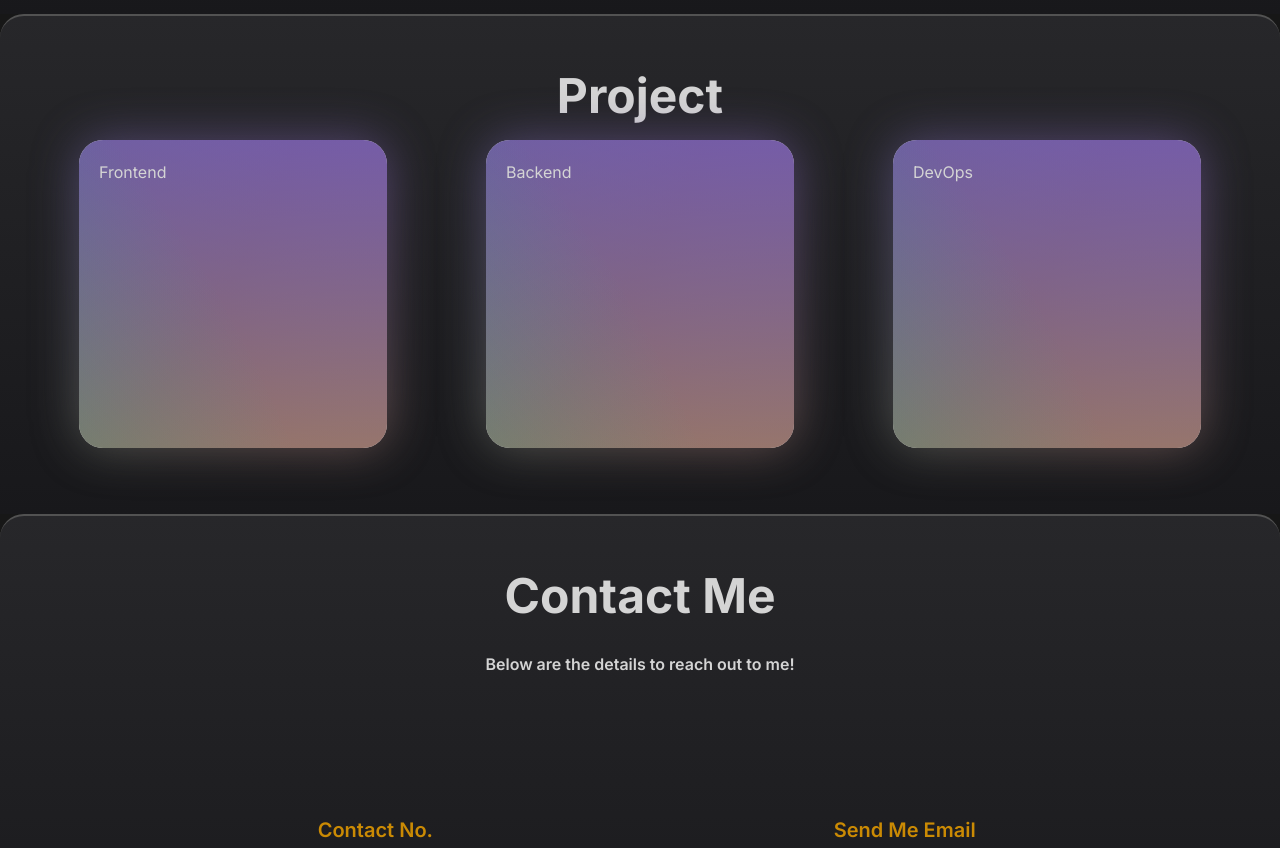
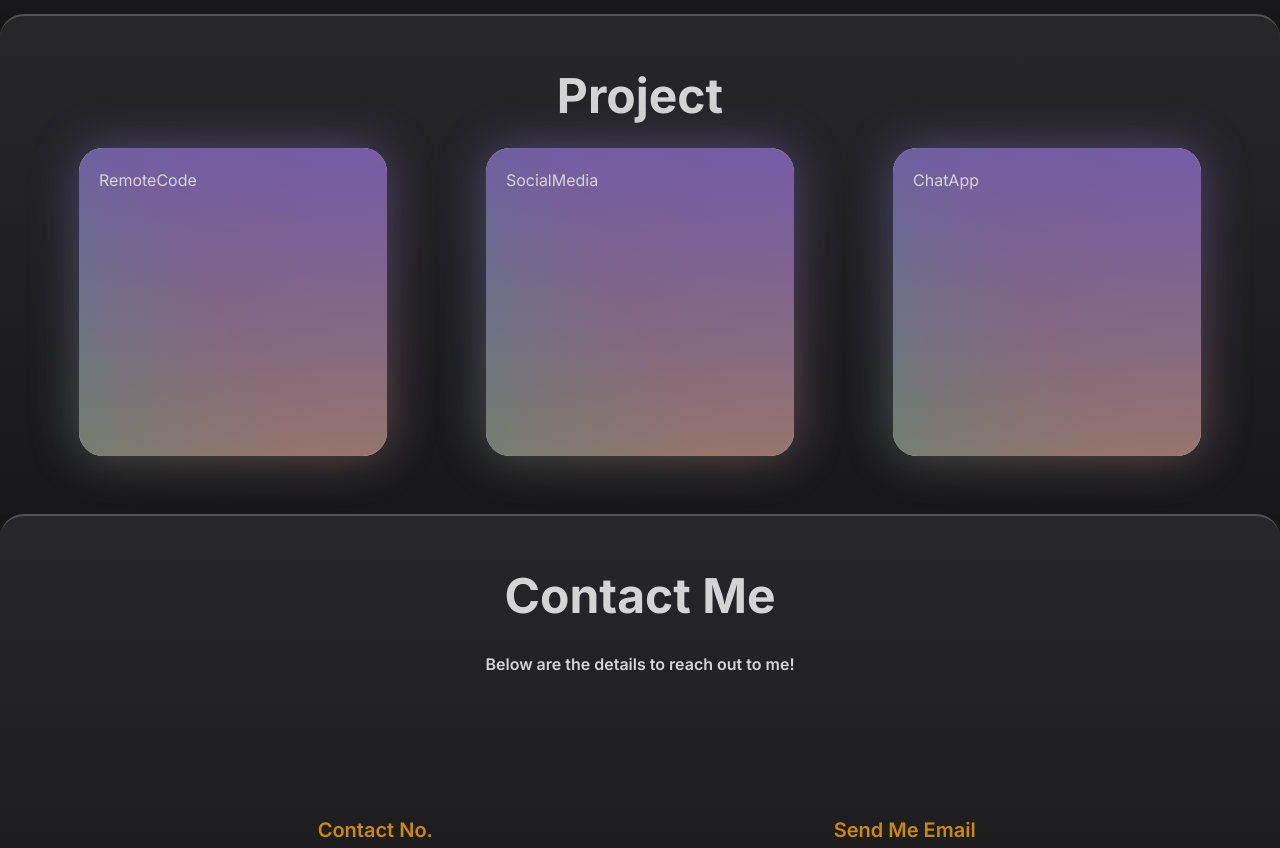
Before and after one commit to niteshsainicoder/portfolio, a Next.js app: page / in a window 1280 px wide. Shown: the part 1700-2548 px from the top of the page. Built offline with nearby package versions, Linux system fonts and the light colour scheme.

Commit message:
css Changes and effect added

```diff
--- a/src/app/page.tsx
+++ b/src/app/page.tsx
@@ -15,15 +15,21 @@ export default function Home() {
   const body = "Hello, I have a question about..."; // Default email body
   const cards = [
     {
-      title: "Frontend"
+      title: "RemoteCode",
+      repoName:"remoteCode",
+      extratext:"I am working on this project and will be complete soon"
     },
 
     {
-      title: "Backend"
+      title: "SocialMedia",
+      repoName:"SocialMedia",
+      extratext:"I am working on this project and will be live soon"
     },
 
     {
-      title: "DevOps"
+      title: "ChatApp",
+      repoName:"ChatApp",
+      extratext:"plannig on this project and will be live soon"
     }
   ]
 
@@ -104,12 +110,12 @@ export default function Home() {
       <div id="Education" className="h-fit min-h-[500px]  max-h-full bg-gradient-to-b from-zinc-800 to-zinc-900 border-t-2 border-neutral-600 flex flex-col items-center rounded-tl-3xl rounded-tr-3xl relative">
         <p className=" text-5xl font-bold mt-14 text-neutral-300 antialiased"> Education </p>
         <div className="w-full flex flex-col p-7 sm:flex-row gap-9 justify-evenly items-center">
-          <div className="w-full sm:w-1/2 border-2 h-[200px] sm:h-[250px] max-w-[500px] p-4  rounded-xl border-neutral-600 flex flex-col justify-center  items-center "  >
+          <div className="w-full sm:w-1/2 border-2 hover:border-neutral-500 h-[200px] sm:h-[250px] max-w-[500px] p-4  rounded-xl border-neutral-600 flex flex-col justify-center  items-center "  >
             <p className="text-xl sm:text-2xl text-center text-yellow-600 font-semibold antialiased">Higher Secondary School</p>
             <p className=" font-normal"> in 2021</p>
             <p >Grade: 95% (RBSE)</p>
           </div>
-          <div className="w-full sm:w-1/2 border-2 h-[200px] sm:h-[250px] max-w-[500px] p-4  rounded-xl border-neutral-600 flex flex-col justify-center  items-center "  >
+          <div className="w-full sm:w-1/2 border-2 h-[200px] hover:border-neutral-500 sm:h-[250px] max-w-[500px] p-4  rounded-xl border-neutral-600 flex flex-col justify-center  items-center "  >
             <p className="text-xl text-center text-yellow-600  font-semibold antialiased">Bachelor of Computer Application</p>
             <p className=" font-normal"> in 2021-2024</p>
             <p >Grade: 8.9 cgpa</p>
@@ -118,11 +124,11 @@ export default function Home() {
       </div>
       <div id="Project" className="h-fit min-h-[500px]  max-h-fit bg-gradient-to-b from-zinc-800 to-zinc-900 border-t-2 border-neutral-600 rounded-tl-3xl rounded-tr-3xl relative">
         <div className="w-full   flex justify-center   ">
-          <p className=" text-5xl font-bold mt-14 text-neutral-300 antialiased">Project</p>
+          <h1 className=" text-5xl font-bold mt-14 text-neutral-300 antialiased">Project</h1>
         </div>
-        <div className="w-full h-full gap-5 py-5  flex justify-evenly  flex-wrap  ">
+        <div className="w-full h-full gap-5 py-7  flex justify-evenly  flex-wrap  ">
 
-          {cards.map((val, index) => (<Card title={val.title} key={index} />))}
+          {cards.map((val, index) => (<Card title={val.title} repoName={val.repoName} extratext={val.extratext} key={index} />))}
 
         </div>
       </div>
```
